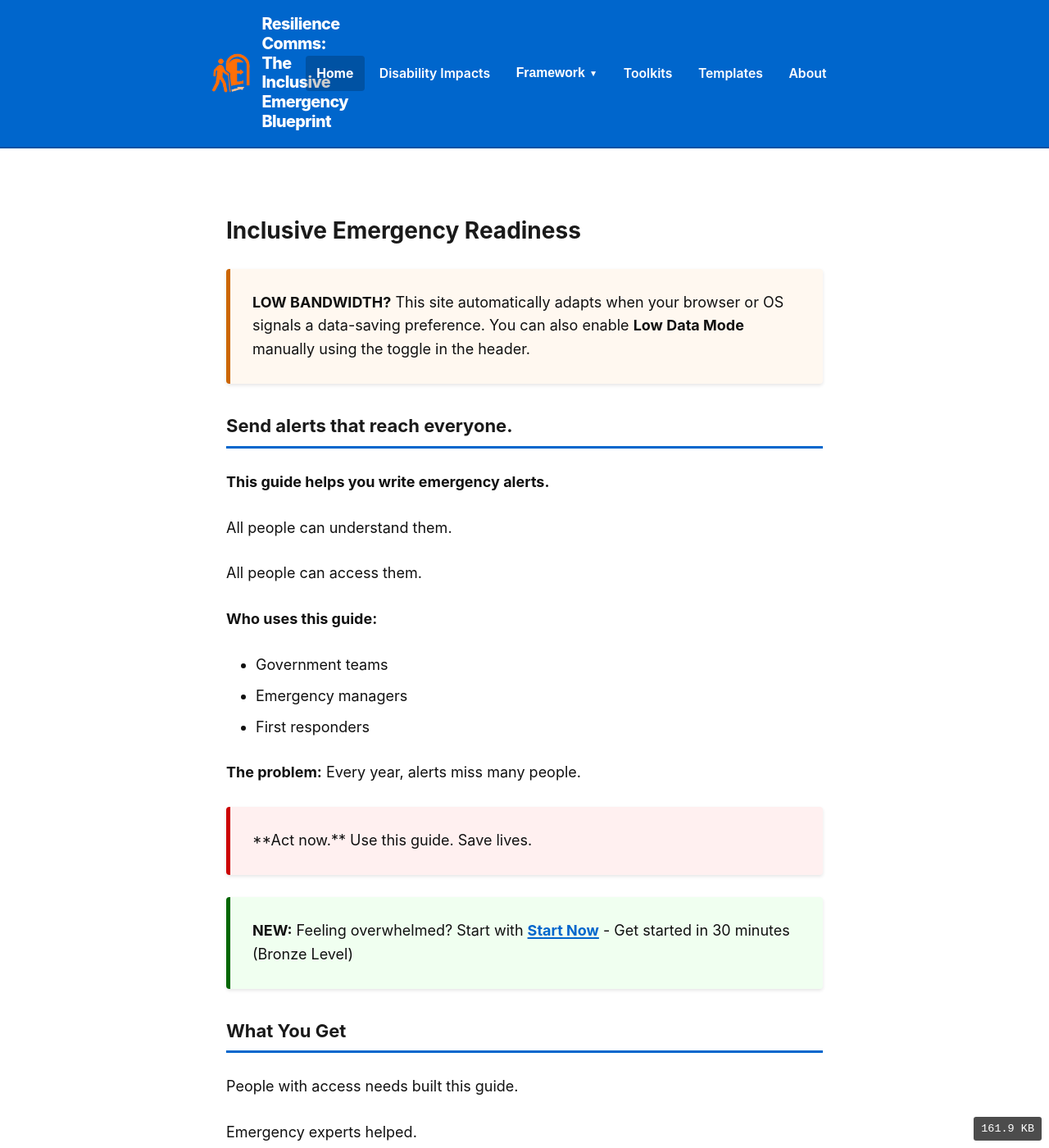
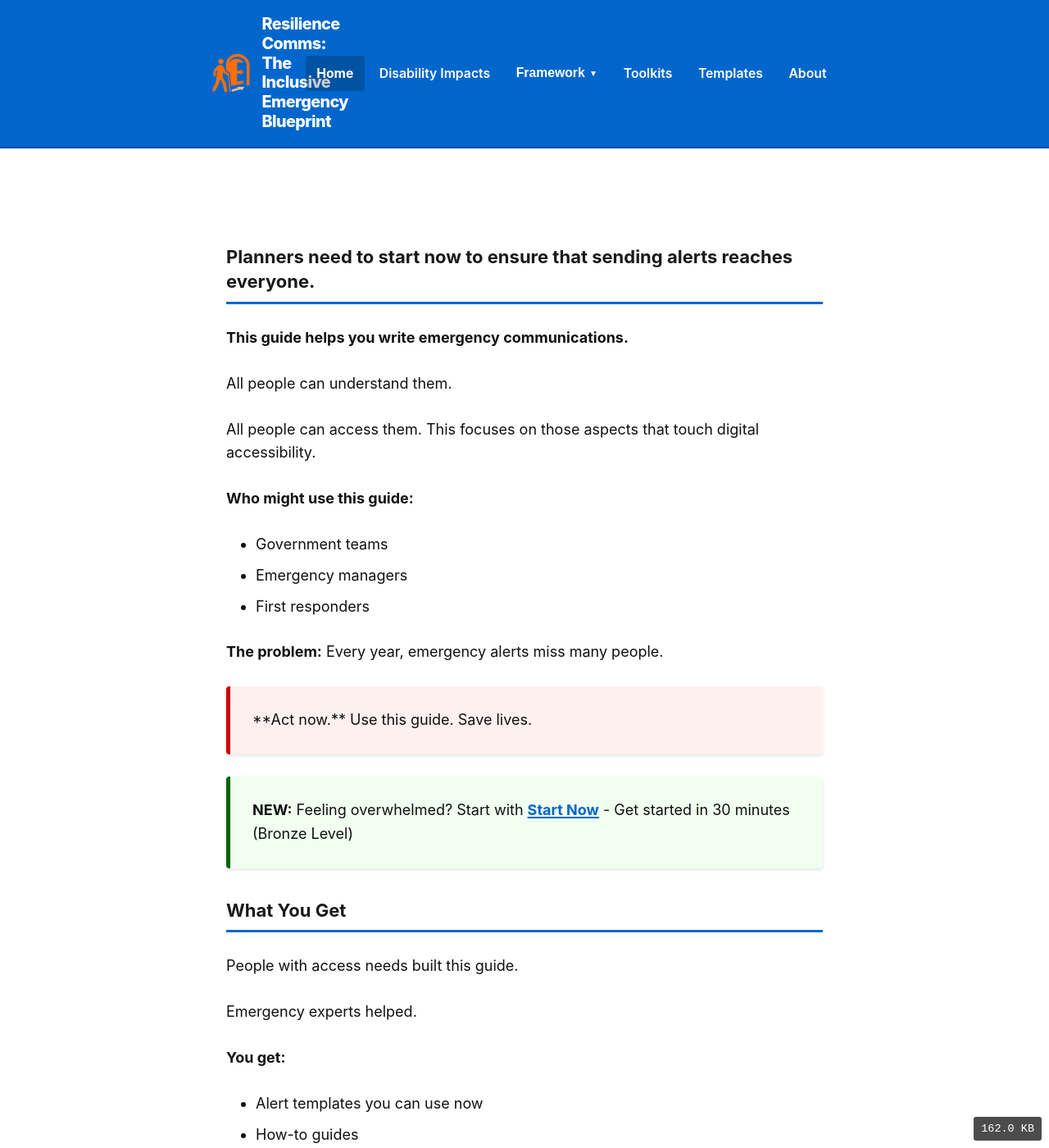
Before and after one commit to mgifford/inclusive-emergency-readiness, a Jekyll site: the page built from index.md, in a window 1280 px wide and 1400 px high. Shown: the whole window at 82% size. Built offline with Jekyll 4.4.1, drawn with Linux system fonts in a browser that asks for light colours; some of the changed text lies outside the part shown.

Commit message:
Revise emergency readiness guide for clarity and accessibility
Reframing the intro

```diff
--- a/index.md
+++ b/index.md
@@ -3,26 +3,20 @@ layout: default
 title: Home
 ---
 
-# Inclusive Emergency Readiness
+## Planners need to start now to ensure that sending alerts reaches everyone.
 
-<div class="alert alert-warning">
-  <strong>LOW BANDWIDTH?</strong> This site automatically adapts when your browser or OS signals a data-saving preference. You can also enable <strong>Low Data Mode</strong> manually using the toggle in the header.
-</div>
-
-## Send alerts that reach everyone.
-
-**This guide helps you write emergency alerts.**
+**This guide helps you write emergency communications.**
 
 All people can understand them.
 
-All people can access them.
+All people can access them. This focuses on those aspects that touch digital accessibility.
 
-**Who uses this guide:**
+**Who might use this guide:**
 - Government teams
 - Emergency managers
 - First responders
 
-**The problem:** Every year, alerts miss many people.
+**The problem:** Every year, emergency alerts miss many people.
 
 <div class="alert alert-danger">
   **Act now.** Use this guide. Save lives.
@@ -80,6 +74,10 @@ You must reach all people.
 > - [SUSTAINABILITY.md]({{ '/SUSTAINABILITY.html' | relative_url }}) - How we keep sites fast
 > - [CONTRIBUTING.md]({{ '/CONTRIBUTING.html' | relative_url }}) - Help improve this
 > - [AGENTS.md]({{ '/AGENTS.html' | relative_url }}) - Rules for helpers
+
+<div class="alert alert-warning">
+  <strong>LOW BANDWIDTH?</strong> This site automatically adapts when your browser or OS signals a data-saving preference. You can also enable <strong>Low Data Mode</strong> manually using the toggle in the header.
+</div>
 
 ## Start Here
 
```
